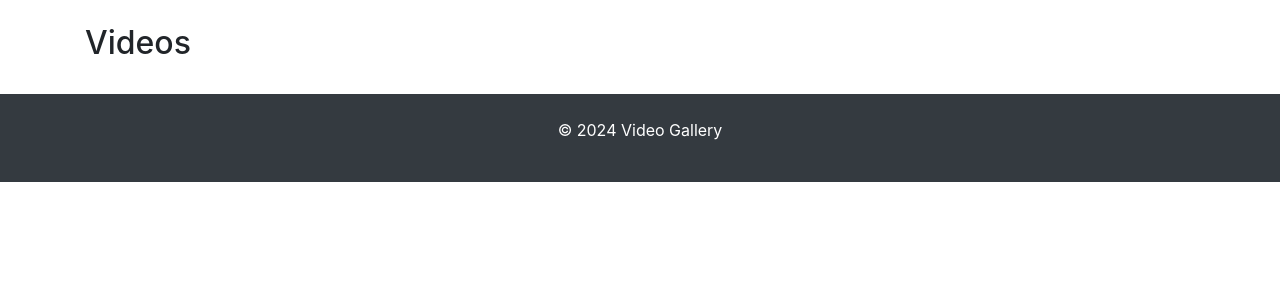
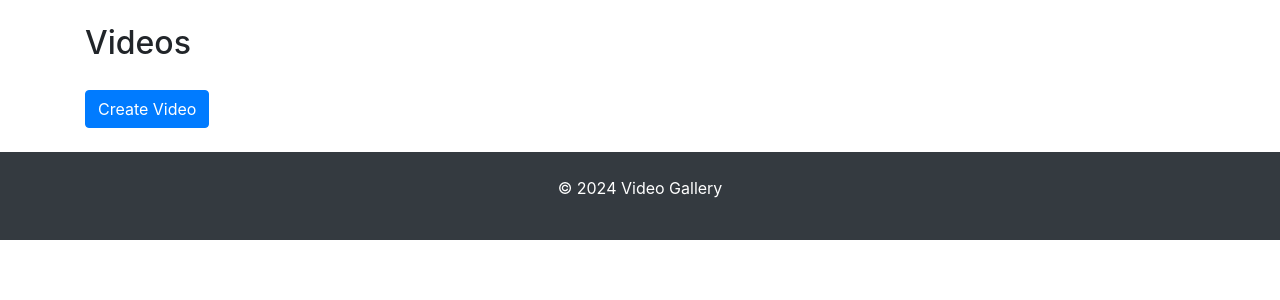
Before and after one commit to LuminifeorusAE/shortgen, a Flask app: page /index in a window 1280 px wide. Shown: the part 104-404 px from the top of the page. Run offline with Flask 3, Linux system fonts and the light colour scheme; some libraries are stand-ins or nearby versions.

Commit message:
added create and delete videos fucntions

```diff
--- a/Admin/app.py
+++ b/Admin/app.py
@@ -1,9 +1,12 @@
-from flask import Flask, render_template, request, redirect, url_for
+from flask import Flask, render_template, request, redirect, url_for, flash
 from flask_sqlalchemy import SQLAlchemy
 from flask_migrate import Migrate
-
+from OAuth_autorization import generate_title_and_description
+import subprocess
+import os
 app = Flask(__name__)
 app.config['SQLALCHEMY_DATABASE_URI'] = 'sqlite:///data.db'
+app.config['SECRET_KEY'] = 'your_secret_key'  # Add a secret key for flash messages
 db = SQLAlchemy(app)
 migrate = Migrate(app, db)
 
@@ -20,11 +23,60 @@ class Video(db.Model):
     instagram_followers = db.Column(db.Integer, default=0)
     youtube_subscribers = db.Column(db.Integer, default=0)
 
+# Function to delete the generated video file
+def delete_video_file(file_name: str):
+    try:
+        os.remove(file_name)
+        print(f"Deleted video file: {file_name}")
+    except FileNotFoundError:
+        print(f"Video file {file_name} not found.")
+    except Exception as e:
+        print(f"An error occurred while deleting the video file: {e}")
+
+
+def create_video():
+    try:
+        # Generate title and description
+        title, description = generate_title_and_description()
+
+        # Create new video object
+        video = Video(title=title, description=description)
+        db.session.add(video)
+        db.session.commit()
+
+        # Replace 'bot_1_0_2.py' with the actual name of your video creation script
+        subprocess.run(["python", "bot_1_0_2.py"], check=True)
+        flash('Video created successfully!', 'success')
+    except Exception as e:
+        flash(f'Error creating video: {e}', 'error')
+
 # Routes
 @app.route('/index')
 def index():
     videos = Video.query.all()
     return render_template('index.html', videos=videos)
+
+
+@app.route('/delete/<int:video_id>', methods=['POST'])
+def delete(video_id):
+    # Retrieve the video object from the database
+    video = Video.query.get_or_404(video_id)
+
+    # Delete the video file (assuming the file name is stored in the video object)
+    delete_video_file(video.file_name)
+
+    # Delete the video object from the database
+    db.session.delete(video)
+    db.session.commit()
+
+    flash('Video deleted successfully!', 'success')
+    return redirect(url_for('index'))
+
+@app.route('/create_video', methods=['POST'])
+def create_video_route():
+    create_video()
+    return redirect(url_for('index'))
+
 
 @app.route('/', methods=['GET', 'POST'])
 def base():
--- a/Admin/templates/index.html
+++ b/Admin/templates/index.html
@@ -3,7 +3,7 @@
 <head>
     <meta charset="UTF-8">
     <meta name="viewport" content="width=device-width, initial-scale=1.0">
-    <title>Home</title>
+    <title>Video Index</title>
     <!-- Include Bootstrap CSS -->
     <link rel="stylesheet" href="https://stackpath.bootstrapcdn.com/bootstrap/4.5.2/css/bootstrap.min.css">
 </head>
@@ -15,15 +15,23 @@
         <h2>Videos</h2>
         <div class="list-group">
             {% for video in videos %}
-            <a href="#" class="list-group-item list-group-item-action">
+            <div class="list-group-item">
                 <div class="d-flex w-100 justify-content-between">
                     <h5 class="mb-1">{{ video.title }}</h5>
                     <small>Likes: {{ video.likes }}, Views: {{ video.views }}</small>
                 </div>
                 <p class="mb-1">{{ video.description }}</p>
-            </a>
+                <!-- Delete button -->
+                <form action="{{ url_for('delete', video_id=video.id) }}" method="POST" style="display: inline;">
+                    <button type="submit" class="btn btn-danger btn-sm">Delete</button>
+                </form>
+            </div>
             {% endfor %}
         </div>
+        <!-- Create Video button -->
+        <form action="{{ url_for('create_video_route') }}" method="POST" style="margin-top: 20px;">
+            <button type="submit" class="btn btn-primary">Create Video</button>
+        </form>
     </main>
     <footer class="bg-dark text-white p-4 mt-4">
         <p class="text-center">&copy; 2024 Video Gallery</p>
```
